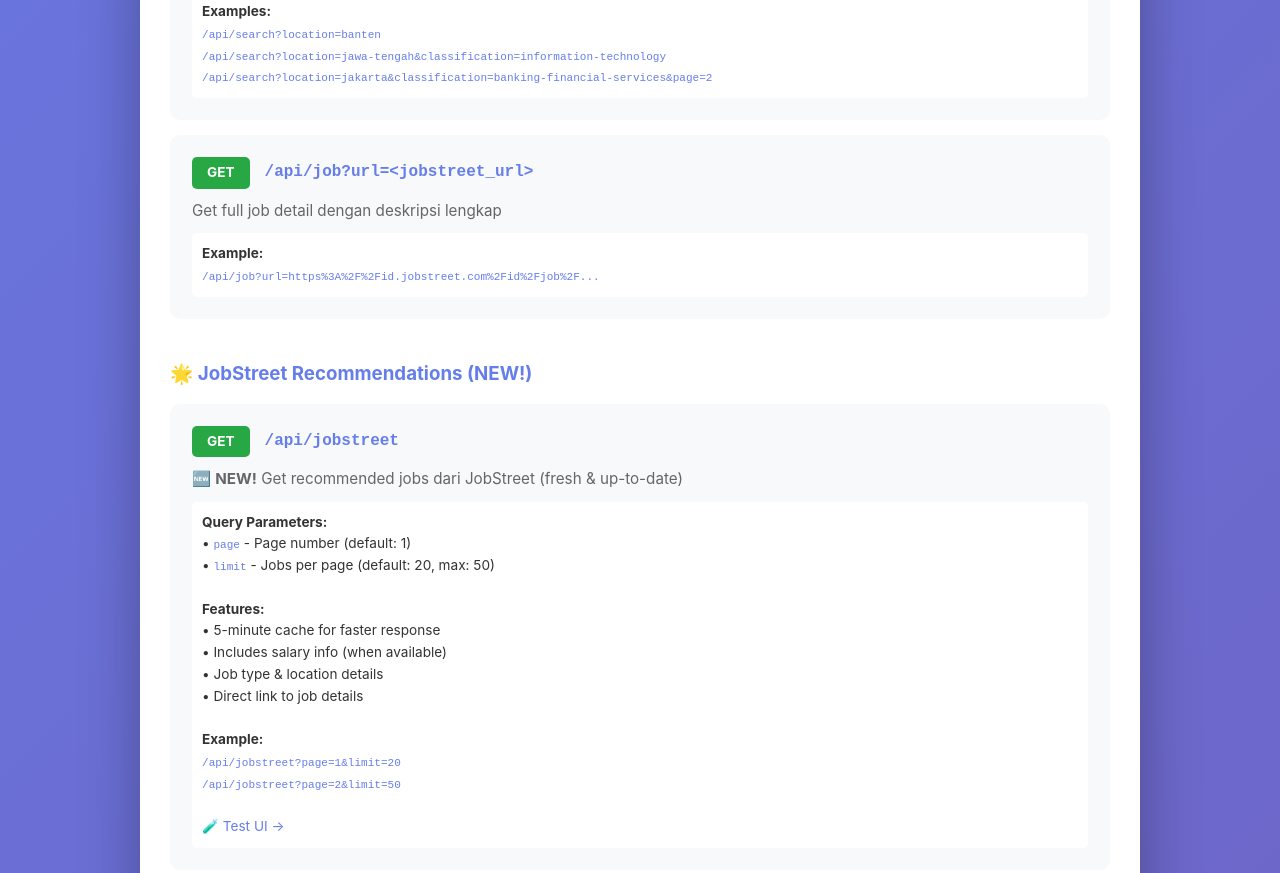
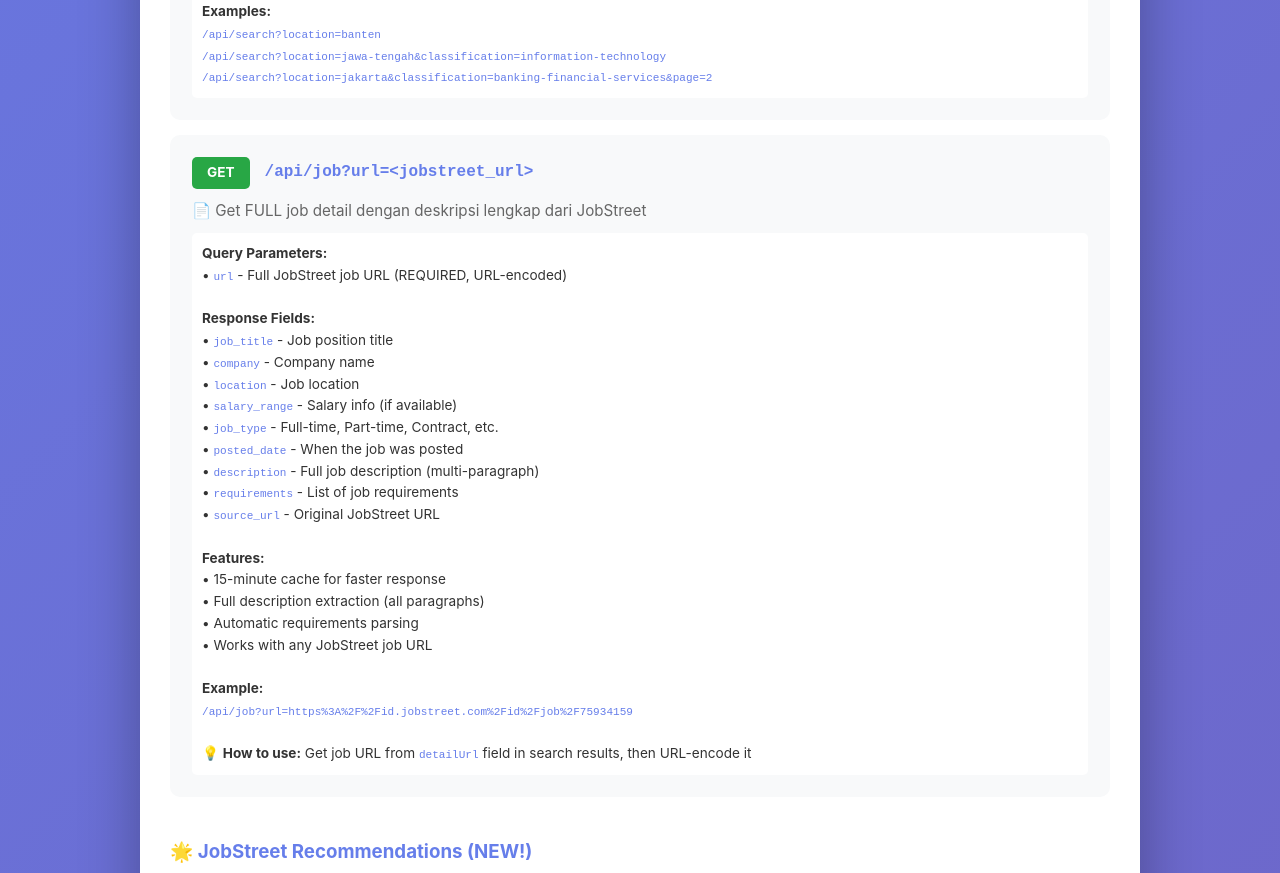
Before and after one commit to Renkaslana/Rest-API_Job_Finder, a website: page public/index.html in a window 1280 px wide. Shown: the part 1658-2531 px from the top of the page. Drawn offline with Linux system fonts and the light colour scheme.

Commit message:
Update job detail endpoint documentation
- Add detailed response fields description
- Include query parameters explanation
- Add features list (cache, full description, requirements)
- Add usage instructions with URL encoding tip
- Add example with proper URL encoding

```diff
--- a/public/index.html
+++ b/public/index.html
@@ -354,17 +354,35 @@
                 </div>
 
                 <!-- Endpoint 3: Job Detail -->
-                <div class="endpoint-card">
+                <div class="endpoint-card" onclick="alert('Copy job URL from search results and pass it as url parameter')">
                     <div class="endpoint-header">
                         <span class="method">GET</span>
                         <span class="endpoint-url">/api/job?url=&lt;jobstreet_url&gt;</span>
                     </div>
                     <div class="endpoint-desc">
-                        Get full job detail dengan deskripsi lengkap
+                        📄 Get FULL job detail dengan deskripsi lengkap dari JobStreet
                     </div>
                     <div style="margin-top: 10px; padding: 10px; background: white; border-radius: 5px; font-size: 0.85em;">
+                        <strong>Query Parameters:</strong><br>
+                        • <code style="color: #667eea;">url</code> - Full JobStreet job URL (REQUIRED, URL-encoded)<br><br>
+                        <strong>Response Fields:</strong><br>
+                        • <code style="color: #667eea;">job_title</code> - Job position title<br>
+                        • <code style="color: #667eea;">company</code> - Company name<br>
+                        • <code style="color: #667eea;">location</code> - Job location<br>
+                        • <code style="color: #667eea;">salary_range</code> - Salary info (if available)<br>
+                        • <code style="color: #667eea;">job_type</code> - Full-time, Part-time, Contract, etc.<br>
+                        • <code style="color: #667eea;">posted_date</code> - When the job was posted<br>
+                        • <code style="color: #667eea;">description</code> - Full job description (multi-paragraph)<br>
+                        • <code style="color: #667eea;">requirements</code> - List of job requirements<br>
+                        • <code style="color: #667eea;">source_url</code> - Original JobStreet URL<br><br>
+                        <strong>Features:</strong><br>
+                        • 15-minute cache for faster response<br>
+                        • Full description extraction (all paragraphs)<br>
+                        • Automatic requirements parsing<br>
+                        • Works with any JobStreet job URL<br><br>
                         <strong>Example:</strong><br>
-                        <code style="color: #667eea;">/api/job?url=https%3A%2F%2Fid.jobstreet.com%2Fid%2Fjob%2F...</code>
+                        <code style="color: #667eea;">/api/job?url=https%3A%2F%2Fid.jobstreet.com%2Fid%2Fjob%2F75934159</code><br><br>
+                        💡 <strong>How to use:</strong> Get job URL from <code style="color: #667eea;">detailUrl</code> field in search results, then URL-encode it
                     </div>
                 </div>
 
```
